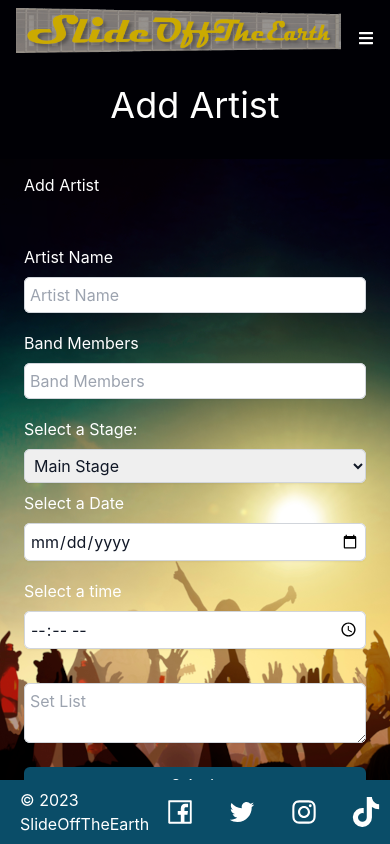
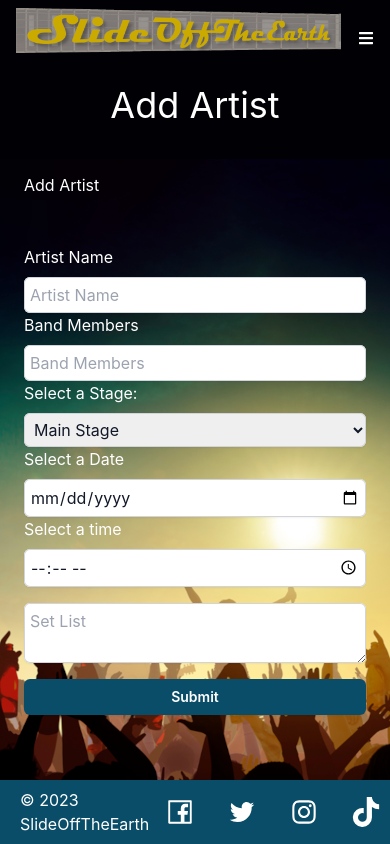
Before and after one commit to AuTangen/Slide_Off_The_Earth, a React (Create React App) app in the folder client/: page /addartist in a window 390 px wide. Built offline with nearby package versions, Linux system fonts and the light colour scheme; no server answers.

Commit message:
form class globalization for AddArtist and AddVendor; changes to Artist and App.css

```diff
--- a/client/src/App.css
+++ b/client/src/App.css
@@ -49,8 +49,20 @@ li {
   @apply mb-5;
 }
 
+form {
+  @apply flex flex-col mb-auto mt-4 justify-center align-middle;
+}
+
+.form-container {
+  @apply: grid grid-cols-1 gap-x-4 gap-y-2 sm:grid-cols-4;
+}
+
 .form-element {
   @apply block w-full rounded-md border-0 py-1.5 px-1.5 text-gray-900 shadow-sm ring-1 ring-inset ring-gray-300 placeholder:text-gray-400 focus:ring-1 focus:ring-inset focus:ring-[#088395] sm:text-sm sm:leading-6;
+}
+
+.submit-btn {
+  @apply block w-full rounded-md bg-secondary px-3 py-2 text-sm font-semibold text-white shadow-sm hover:bg-[#088395] focus-visible:outline focus-visible:outline-2 focus-visible:outline-offset-2 focus-visible:outline-[#0A4D68];
 }
 
 /* Nav */
@@ -75,16 +87,21 @@ li a:hover {
   width: 11rem;
 }
 
-/* About */
+/* Artists */
+.band-section {
+  @apply container grid grid-cols-1 md:grid-cols-2 lg:grid-cols-3 gap-4 mx-auto;
+}
 
-/* .about-wrap {
-  @apply grid grid-cols-1 items-center justify-center;
-} */
+.artists {
+  @apply max-w-sm rounded overflow-hidden shadow-lg;
+}
 
-.about-img img {
-  width: 40%;
-  background: #fff;
-  border-radius: 50%;
+.artist-info {
+  @apply px-6 pt-4 pb-2;
+}
+
+.artist-info h4 {
+  @apply text-xl mb-2 font-bold;
 }
 
 /* Add Artist */
@@ -104,10 +121,6 @@ li a:hover {
   @apply flex justify-between items-center px-5 bg-secondary text-white py-2;
 }
 
-/* .copyright {
-  @apply text-sm;
-} */
-
 .footer-nav {
   @apply justify-end items-center;
 }
@@ -118,18 +131,6 @@ li a:hover {
 
 .socials:hover {
   @apply text-yellow-500;
-}
-
-form {
-  margin-top: 10%;
-  max-width: 350px;
-  display: flex;
-  flex-direction: column;
-}
-
-form input {
-
-  margin-bottom: 10px;
 }
 
 /* Media Queries */
--- a/client/src/components/AddArtist.js
+++ b/client/src/components/AddArtist.js
@@ -60,8 +60,8 @@ function AddArtist(props) {
 
             <h2>Add Artist</h2>
 
-                <form onSubmit={createBand} className="flex flex-col mb-auto mt-4 justify-center align-middle">
-                <div class="grid grid-cols-1 gap-x-4 gap-y-2 sm:grid-cols-4">
+                <form onSubmit={createBand}>
+                <div class="form-container">
                     <div className="col-span-full">
                     <label for="name">Artist Name</label>
                     <div className='mt-2'>
@@ -106,7 +106,7 @@ function AddArtist(props) {
                     </div>
 
                     <div className="col-span-full">
-                    <button className="block w-full rounded-md bg-secondary px-3 py-2 text-sm font-semibold text-white shadow-sm hover:bg-[#088395] focus-visible:outline focus-visible:outline-2 focus-visible:outline-offset-2 focus-visible:outline-[#0A4D68]" type='submit'>Submit</button>
+                    <button className="submit-btn" type='submit'>Submit</button>
                     </div>
                     </div>
                 </form>
--- a/client/src/components/AddVendor.js
+++ b/client/src/components/AddVendor.js
@@ -7,19 +7,43 @@ function AddVendor(props) {
         <>
             <div class='add-artist-container'>
 
-            <h2>Add Vendor</h2>
+            <h2 className="text-4xl text-center">Add Vendor</h2>
 
                 <form>
+                    <div className="form-container">
+                        <div className="col-span-full">
+                            <label for="name">Vendor Name:</label>
+                            <div className="mt-2">
+                                <input type='text' placeholder='Vendor Name'></input>
+                            </div>
+                        </div>
 
-                    <input type='text' placeholder='Vendor Name'></input>
+                        <div className="col-span-full">
+                            <label for="category">Select a Category:</label>
+                            <div className="mt-2">
+                                <select name="category" id="category">
+                                <option value="food">Food</option>
+                                <option value="merch">Merchandise</option>
+                                </select>
+                            </div>
+                        </div>
 
-                    <label for="category">Select a Category:</label>
-                        <select name="category" id="category">
-                            <option value="food">Food</option>
-                            <option value="merch">Merchandise</option>
-                        </select>
+                        <div className="col-span-full">
+                            <label for="lot-size">Select Lot Size:</label>
+                            <div className="mt-2">
+                                <select name="lot-size" id="lot-size">
+                                    <option value="table">Table</option>
+                                    <option value="walk-in">Walk-in Booth</option>
+                                </select>
+                            </div>
+                        </div>
 
-                    <button type='submit'>Submit</button>
+                        <div className="col-span-full">
+
+                    <button className="submit-btn" type='submit'>Submit</button>
+
+                    </div>
+                    </div>
 
                 </form>
             </div>
--- a/client/src/components/Artists.js
+++ b/client/src/components/Artists.js
@@ -1,6 +1,7 @@
 import { NavLink, useNavigate } from 'react-router-dom';
 import { useState, useEffect } from 'react';
 import axios from 'axios';
+import bando from '../assets/bando.jpg';
 
 function Artists(props) {
     // const navigate = useNavigate();
@@ -17,6 +18,8 @@ function Artists(props) {
     const outputArtists = (artists) => {
         return (
             <div key={artists._id} className="artists">
+                <img src={bando} alt="the band" className="w-full" />
+                <div className="artist-info">
                 <h4>{artists.name}</h4>
                 <p>Members: {artists.artists}</p>
                 <p>Stage: {artists.stage}</p>
@@ -28,6 +31,7 @@ function Artists(props) {
                 <button onClick={() => saveFavorite(drink._id)}>Favorite This Drink</button>
             )} */}
             </div>
+            </div>
         );
     }
     return (
@@ -36,13 +40,13 @@ function Artists(props) {
 
 
 
+            {/* <h2>ARTISTS</h2>
             <h2>ARTISTS</h2>
             <h2>ARTISTS</h2>
             <h2>ARTISTS</h2>
             <h2>ARTISTS</h2>
             <h2>ARTISTS</h2>
-            <h2>ARTISTS</h2>
-            <h2>ARTISTS</h2>
+            <h2>ARTISTS</h2> */}
 
 
 
@@ -52,9 +56,9 @@ function Artists(props) {
             </section>
 
             {props.user && (<button id='add-band'>Add Band</button>)}
-            <div class='artist-container'>
+            {/* <div class='artist-container'>
                 <div>Band 1</div>
-            </div>
+            </div> */}
 
         </>
     )
```
Also changed, not shown: client/src/assets/bando.jpg (added).
